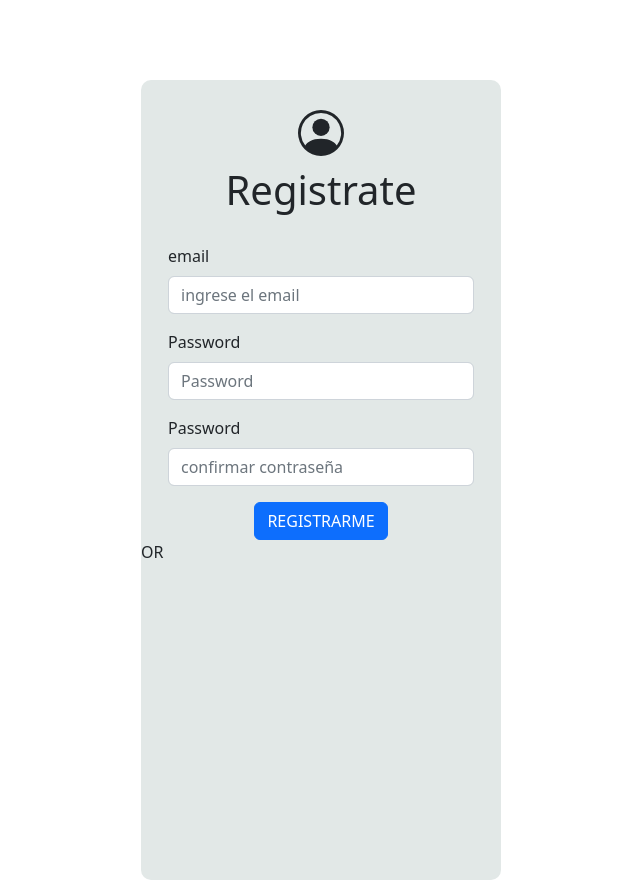
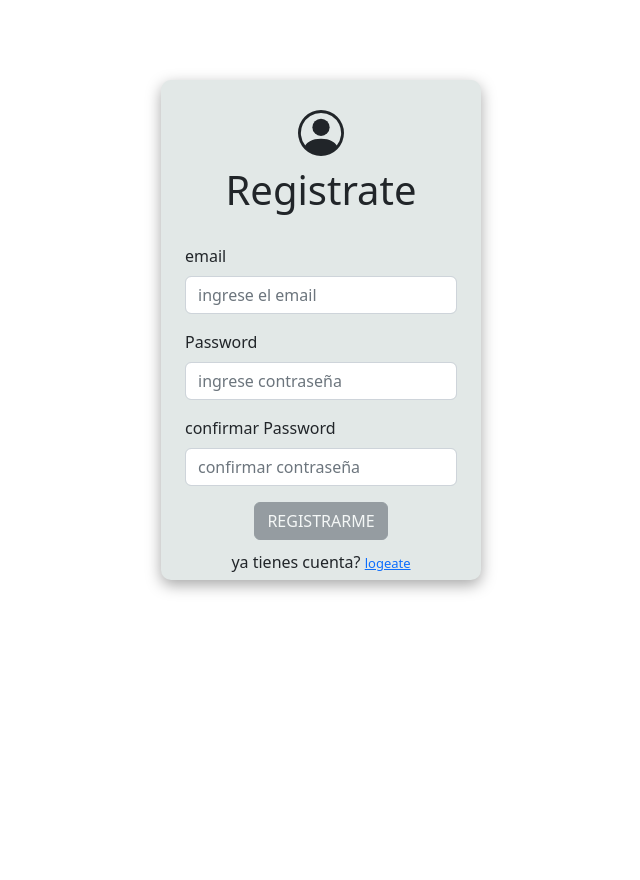
Before and after one commit to EzeVieraRep/MarketPlace, a React app: page /nueva-cuenta in a window 1280 px wide. Shown: the whole page, without its empty margins (319-959 px from the left). After the commit the page ends 800 px from the top, so only its background shows below. Built offline with nearby package versions, Linux system fonts and the light colour scheme; the HTML template or start-up script is replaced by a standard one.

Commit message:
se modificaron los estilos y se agrego la logica de SignUp

```diff
--- a/src/pages/login/login.css
+++ b/src/pages/login/login.css
@@ -9,12 +9,13 @@
     height: 100vh;
 }
 .form {
-    width: 30%;
+    width: 20%;
     min-width: 350px;
     background-color: #E2E8E7;
     height: 65%;
     margin-top: 5rem;
     border-radius: 10px;
+    box-shadow: rgba(0, 0, 0, 0.35) 0px 5px 15px;
 }
 .avatar_Container {
     margin-top: 30px;
@@ -29,15 +30,11 @@
     margin-bottom: 30px;
 }
 
-.textField_container {
-    margin-bottom: 40px;
-}
-
 .link_container {
     width: 95%;
     display: flex;
     margin-top: 20px;
-    gap: 30px;
+    gap: 10px;
     flex-direction: column;
     align-items: center;
 }
--- a/src/pages/login/signUp.css
+++ b/src/pages/login/signUp.css
@@ -9,11 +9,12 @@
 /* etiqueta form */
 .formSignUp {
     width: 20%;
-    min-width: 360px;
+    min-width: 320px;
     background-color: #E2E8E7;
-    height: 800px;
+    height: 500px;
     margin-top: 5rem;
     border-radius: 10px;
+    box-shadow: rgba(0, 0, 0, 0.35) 0px 5px 15px;
 }
 
 .avatar_Container {
@@ -37,3 +38,8 @@
     display: flex;
     justify-content: center;
 }
+
+.login {
+    margin-top: 10px;
+    text-align: center;
+}
--- a/src/pages/login/views/Login.jsx
+++ b/src/pages/login/views/Login.jsx
@@ -14,12 +14,10 @@ const Login = () => {
     // destroyoning del hook user
     const { email, password } = user;
 
-    const isEmpty = (aField) => {
-        return aField === "";
-    };
-    const loginButtonDisabled = () => {
-        return isEmpty(email) || isEmpty(password);
-    };
+    const isEmpty = (aField) => aField === "";
+
+    const loginButtonDisabled = () => isEmpty(email) || isEmpty(password);
+
     const changeInput = (e) => {
         setUser({
             ...user,
@@ -38,7 +36,7 @@ const Login = () => {
                 <div className="avatar_Container">
                     <svg xmlns="http://www.w3.org/2000/svg" width="46" height="46" fill="currentColor" className="bi bi-person-circle" viewBox="0 0 16 16">
                         <path d="M11 6a3 3 0 1 1-6 0 3 3 0 0 1 6 0z" />
-                        <path fill-rule="evenodd" d="M0 8a8 8 0 1 1 16 0A8 8 0 0 1 0 8zm8-7a7 7 0 0 0-5.468 11.37C3.242 11.226 4.805 10 8 10s4.757 1.225 5.468 2.37A7 7 0 0 0 8 1z" />
+                        <path fillRule="evenodd" d="M0 8a8 8 0 1 1 16 0A8 8 0 0 1 0 8zm8-7a7 7 0 0 0-5.468 11.37C3.242 11.226 4.805 10 8 10s4.757 1.225 5.468 2.37A7 7 0 0 0 8 1z" />
                     </svg>
                 </div>
                 <div>
@@ -60,12 +58,12 @@ const Login = () => {
                     <Button variant={!loginButtonDisabled() ? "primary" : "secondary"} type="submit" disabled={loginButtonDisabled()}>INICIAR SESION</Button>
                 </div>
                 <div className="link_container">
-                    <Link to="#" className="link">
-                       Se te olvidaste la contraseña?
-                    </Link>
-                    <Link to={"/nueva-cuenta"} className="link">
-                        {"no tienes cuenta?"}
-                    </Link>
+                    <p className="link">Se te olvidaste la contraseña? <Link to="#" className="link">
+                        recuperala
+                    </Link></p>
+                    <p className="link">no tienes cuenta? <Link to={"/nueva-cuenta"} >
+                        registrate
+                    </Link></p>
                 </div>
             </form>
         </div>
--- a/src/pages/login/views/SignUp.jsx
+++ b/src/pages/login/views/SignUp.jsx
@@ -1,13 +1,38 @@
 import { Button, Form } from "react-bootstrap";
 import '../signUp.css'
+import { Link } from "react-router-dom";
+import { useState } from "react";
 const SignUp = () => {
+    const [user, setUser] = useState({
+        email: "",
+        password: "",
+        confirmPassword: ""
+    })
+
+    const changeInput = (e) => {
+        setUser({
+            ...user,
+            [e.target.name]: e.target.value
+        })
+    }
+    const onSubmit = (e) => {
+        e.preventDefault();
+
+    };
+
+    const signUpButtonDisabled = () => isEmpty(email) || isEmpty(password) || isEmpty(confirmPassword)
+
+    const isEmpty = (aField) => aField === "";
+
+    const { email, password, confirmPassword } = user
+
     return (
         <div className='conteiner'>
             <form className='formSignUp'>
                 <div className="avatar_Container">
                     <svg xmlns="http://www.w3.org/2000/svg" width="46" height="46" fill="currentColor" className="bi bi-person-circle" viewBox="0 0 16 16">
                         <path d="M11 6a3 3 0 1 1-6 0 3 3 0 0 1 6 0z" />
-                        <path fill-rule="evenodd" d="M0 8a8 8 0 1 1 16 0A8 8 0 0 1 0 8zm8-7a7 7 0 0 0-5.468 11.37C3.242 11.226 4.805 10 8 10s4.757 1.225 5.468 2.37A7 7 0 0 0 8 1z" />
+                        <path fillRule="evenodd" d="M0 8a8 8 0 1 1 16 0A8 8 0 0 1 0 8zm8-7a7 7 0 0 0-5.468 11.37C3.242 11.226 4.805 10 8 10s4.757 1.225 5.468 2.37A7 7 0 0 0 8 1z" />
                     </svg>
 
                 </div>
@@ -15,31 +40,30 @@ const SignUp = () => {
                 <div className='item'>
                     <Form.Group className="mb-3">
                         <Form.Label>email</Form.Label>
-                        <Form.Control type='email' placeholder="ingrese el email" name="email" />
+                        <Form.Control required type='email' placeholder="ingrese el email" name="email" onChange={changeInput} value={email} autoComplete="username" />
                     </Form.Group>
                 </div>
                 <div className='item'>
-                    <Form.Group className="mb-3" controlId="formBasicPassword">
+                    <Form.Group className="mb-3">
                         <Form.Label>Password</Form.Label>
-                        <Form.Control type="password" name='password' placeholder="Password" />
+                        <Form.Control type="password" name='password' placeholder="ingrese contraseña" onChange={changeInput} value={password} autoComplete="new-password" />
                     </Form.Group>
                 </div>
                 <div className='item'>
-                    <Form.Group className="mb-3" controlId="formBasicPassword">
-                        <Form.Label>Password</Form.Label>
-                        <Form.Control type="password" name='confirmPassword' placeholder="confirmar contraseña" />
+                    <Form.Group className="mb-3">
+                        <Form.Label>confirmar Password</Form.Label>
+                        <Form.Control type="password" name='confirmPassword' placeholder="confirmar contraseña" onChange={changeInput} value={confirmPassword} autoComplete="current-password" />
                     </Form.Group>
                 </div>
 
                 <div className='input_container'>
-                    <Button type="submit" variant="primary">
+                    <Button type="submit" variant={!signUpButtonDisabled() ? "primary" : "secondary"} onSubmit={onSubmit} disabled={signUpButtonDisabled()}>
                         REGISTRARME
                     </Button>
                 </div>
-
-                <p>OR</p>
-
-
+                <div className='item login'>
+                    <p>ya tienes cuenta? <Link to={"/login"} className="link">logeate</Link></p>
+                </div>
             </form>
         </div>
     );
```
